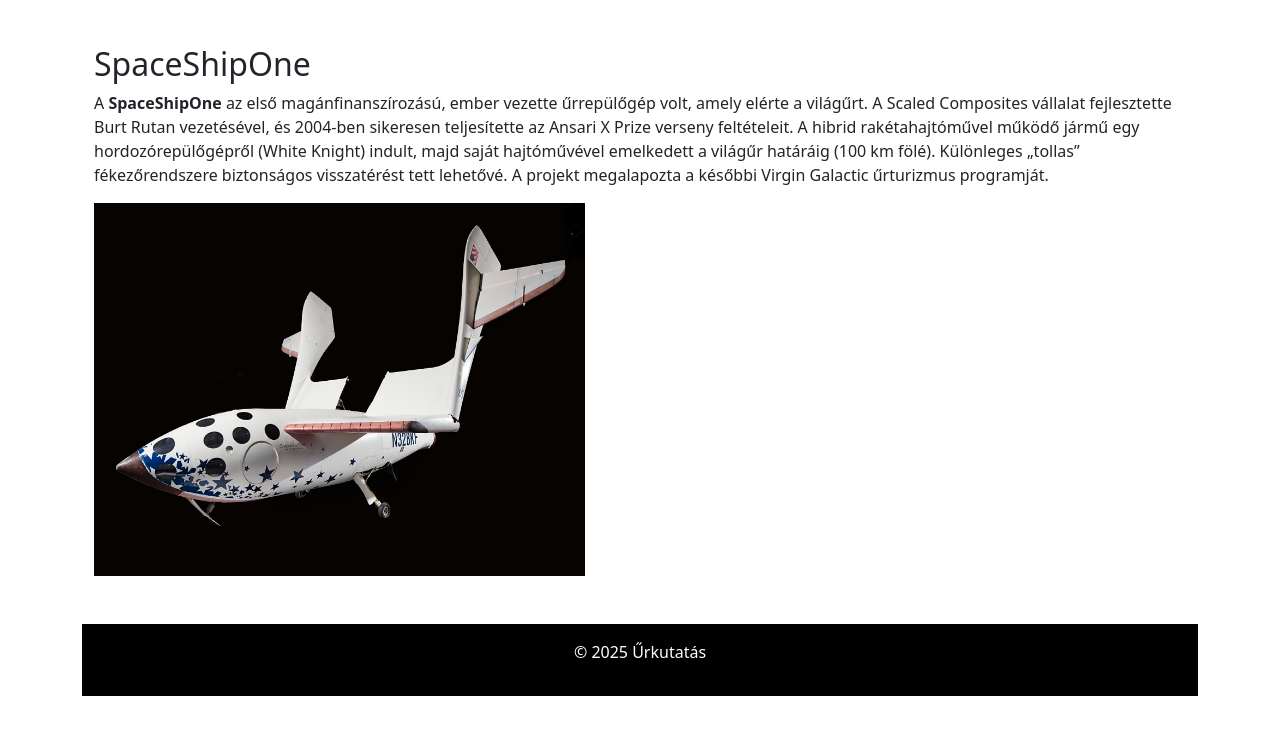
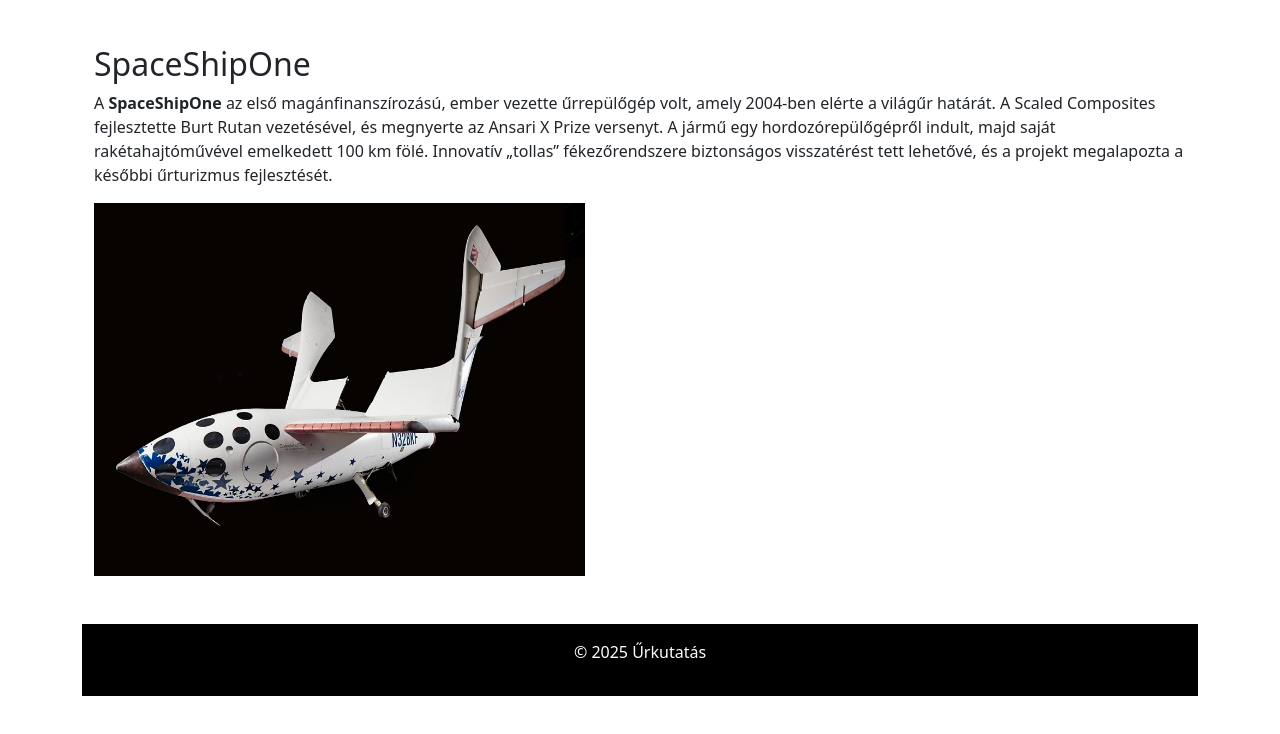
Before and after one commit to GasparLaci/IKT_Urkutatas, a plain HTML site: page index.html in a window 1280 px wide. Shown: the part 1608-2342 px from the top of the page. Drawn offline with nearby package versions, Linux system fonts and the light colour scheme; a script that the page names is missing.

Commit message:
Kezdolap valtoztatasok

```diff
--- a/index.html
+++ b/index.html
@@ -52,7 +52,7 @@
          <br>
          <br>
          <h2>SpaceShipOne</h2>
-         <p>A <b>SpaceShipOne</b> az első magánfinanszírozású, ember vezette űrrepülőgép volt, amely elérte a világűrt. A Scaled Composites vállalat fejlesztette Burt Rutan vezetésével, és 2004-ben sikeresen teljesítette az Ansari X Prize verseny feltételeit. A hibrid rakétahajtóművel működő jármű egy hordozórepülőgépről (White Knight) indult, majd saját hajtóművével emelkedett a világűr határáig (100 km fölé). Különleges „tollas” fékezőrendszere biztonságos visszatérést tett lehetővé. A projekt megalapozta a későbbi Virgin Galactic űrturizmus programját.</p>
+         <p>A <b>SpaceShipOne</b> az első magánfinanszírozású, ember vezette űrrepülőgép volt, amely 2004-ben elérte a világűr határát. A Scaled Composites fejlesztette Burt Rutan vezetésével, és megnyerte az Ansari X Prize versenyt. A jármű egy hordozórepülőgépről indult, majd saját rakétahajtóművével emelkedett 100 km fölé. Innovatív „tollas” fékezőrendszere biztonságos visszatérést tett lehetővé, és a projekt megalapozta a későbbi űrturizmus fejlesztését.</p>
         <img src="Spaceshipone.jpg" alt="Űrkutatás 2" class="small-image" style="margin-left: auto;">
 
   </section>
```
